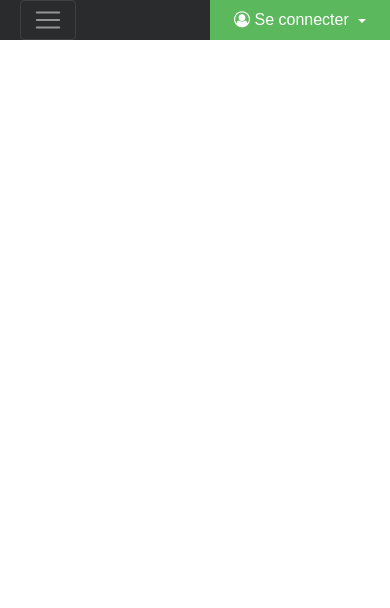
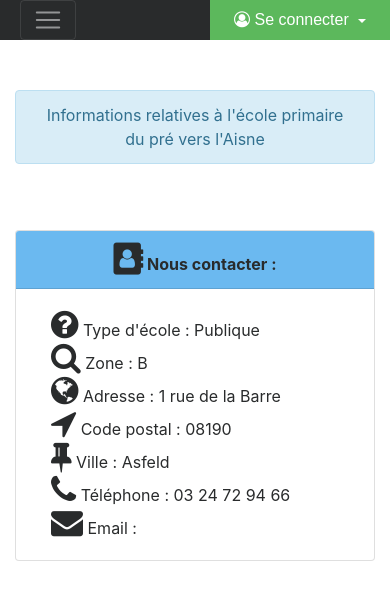
Before and after one commit to OnSouleveDesMeres/ProjectS2, a PHP site: page /informations.php in a window 390 px wide. Shown: the top 608 px of the page. Run offline with PHP 8.4, Linux system fonts and the light colour scheme; some libraries are stand-ins or nearby versions.

Commit message:
Informations done

```diff
--- a/informations.php
+++ b/informations.php
@@ -16,6 +16,38 @@ $w->appendJsURL('https://maxcdn.bootstrapcdn.com/bootstrap/4.0.0-alpha.6/js/boot
 $w->appendJsURL('js/javascript.js');
 
 $html =<<<HTML
+<div class="row">
+    <div class="col-md-12" style="height: 50px;"></div>
+    <div class="col-sm-12">
+        <div class="alert alert-info offset-md-2 col-md-8 offset-md-2 text-center" role="alert">
+            Informations relatives à l'école primaire du pré vers l'Aisne
+        </div>
+    </div>
+    <div class="col-md-12" style="height: 50px;"></div>
+</div>
+<div class="row">
+    <div class="col-md-6 col-sm-12">
+        <div class="card text-center">
+            <div class="card-header">
+               <i class="fa fa-address-book fa-2x" aria-hidden="true"></i><strong> Nous contacter :</strong>
+            </div>
+            <div class="card-block">
+                <div class="col-sm-6">
+                    <div class="text-left"><i class="fa fa-question-circle fa-2x"></i><span> Type d'école : Publique</span></div>
+                    <div class="text-left"><i class="fa fa-search fa-2x"></i><span> Zone : B</span></div>
+                    <div class="text-left"><i class="fa fa-globe fa-2x"></i><span> Adresse : 1 rue de la Barre</span></div>
+                    <div class="text-left"><i class="fa fa-location-arrow fa-2x"></i><span> Code postal : 08190</span></div>
+                    <div class="text-left"><i class="fa fa-thumb-tack fa-2x"></i><span> Ville : Asfeld</span></div>
+                    <div class="text-left"><i class="fa fa-phone fa-2x"></i><span> Téléphone : 03 24 72 94 66</span></div>
+                    <div class="text-left"><i class="fa fa-envelope fa-2x"></i><span> Email : </span></div>
+                </div>
+            </div>
+        </div>
+    </div>
+    <div class="col-md-6 col-sm-12" id="card2">
+        <iframe src="http://cache.media.education.gouv.fr/lib/men/pdf/GenerationPDF.php?url=http%253A%252F%252Fwww.education.gouv.fr%252Fexports%252FannuaireOTS.php%253Fuai%253D0080545Z%2526onglet_ots%253Dmaternelle&file_name=ots_maternelle_Asfeld_08190&options=%5B%22--footer-html%2B%2526quot%253Bhttp%253A%252F%252Fwww.education.gouv.fr%252Fexports%252FannuaireOTS_footer.php%2526quot%253B%22%2C%22--margin-bottom%2B95%22%2C%22--margin-left%2B5%22%2C%22--margin-right%2B5%22%2C%22--margin-top%2B10%22%5D" class="col-sm-12" height="100%" align="middle"></iframe>
+    </div>
+</div>
 HTML;
 
 
```
